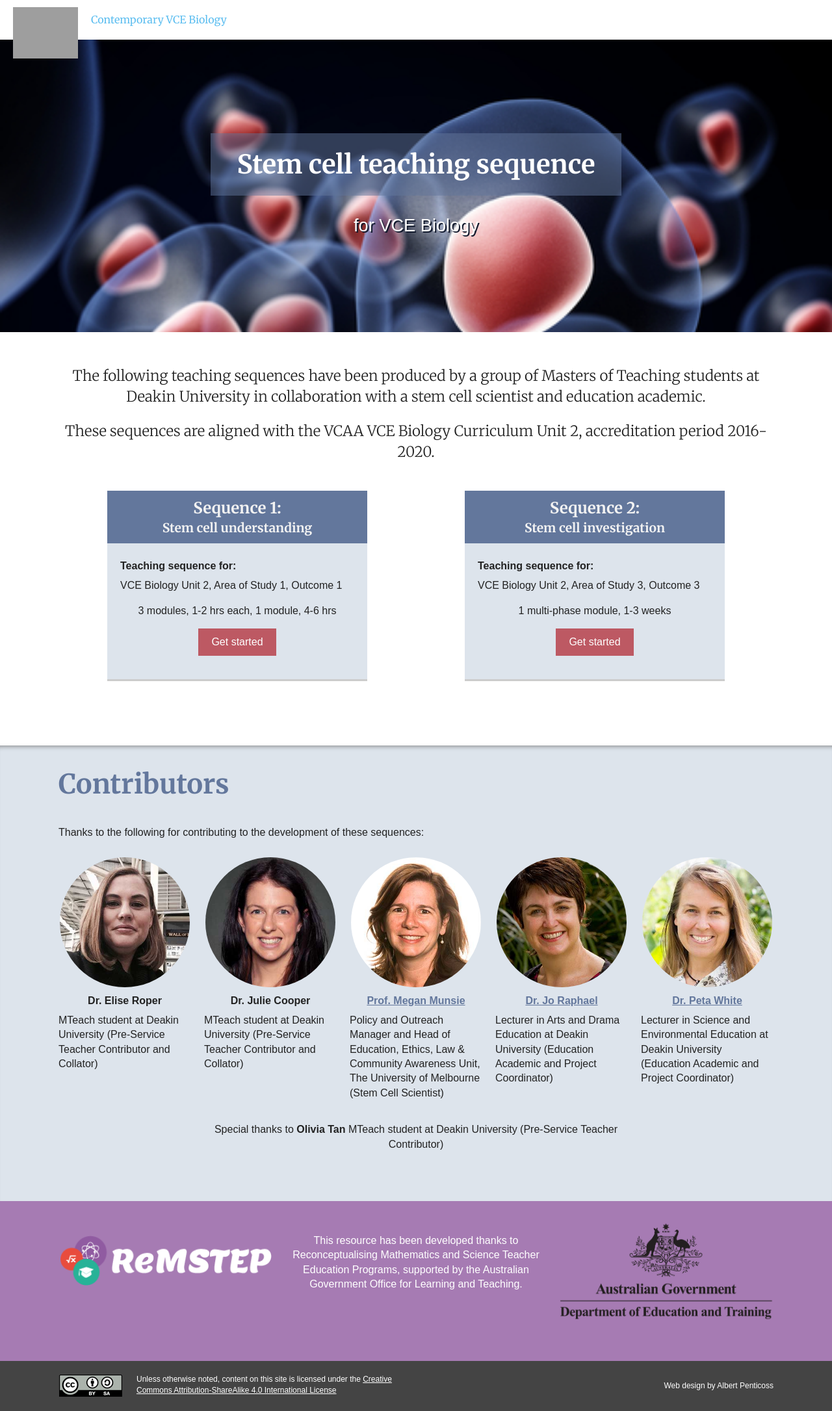
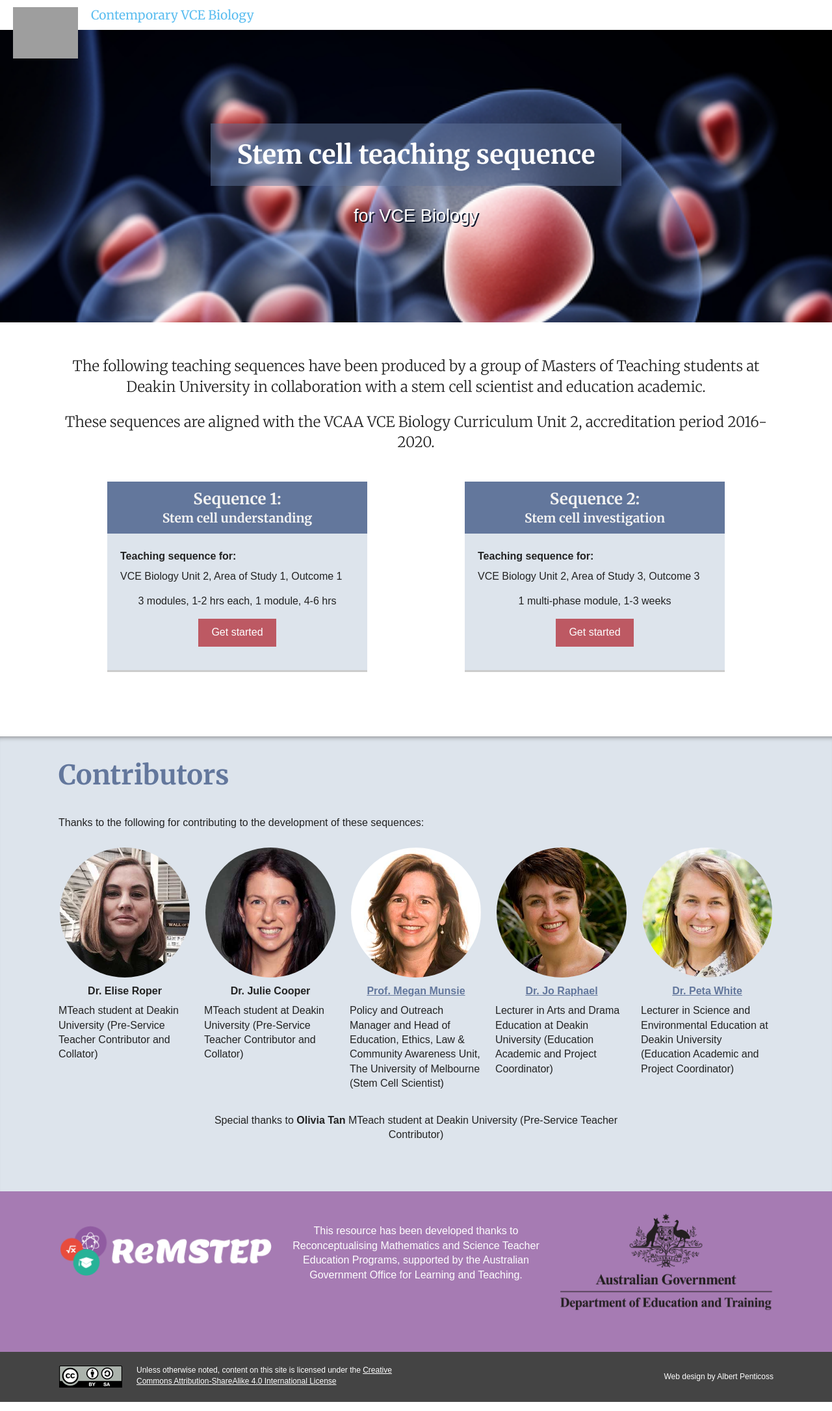
Before and after one commit to contemporaryVCEbiology/stem-cells, a Jekyll site: the page built from index.html, in a window 1280 px wide. Shown: the whole page at 65% size. Built offline with Jekyll 4.4.1, drawn with Linux system fonts in a browser that asks for light colours; grey boxes are pictures that could not be loaded.

Commit message:
font size cvb menu

```diff
--- a/_sass/cvb-menu.scss
+++ b/_sass/cvb-menu.scss
@@ -19,13 +19,12 @@
     a.cvb-logo {
         color: #5DBEF0;
         text-decoration: none;
-
         &.visited {
             color: #5DBEF0;
         }
     }
     @media only screen and (min-width: 64em) {
-        padding: 1.2em 10px 1.2em 140px;
+        padding: 0.6em 10px 0.6em 140px;
         &:before {
             position: absolute;
             z-index: 9999;
@@ -34,5 +33,8 @@
             left: 20px;
             top: 0;
         }
+        a.cvb-logo {
+            font-size: 1.2em;
+        }
     }
 }
```
